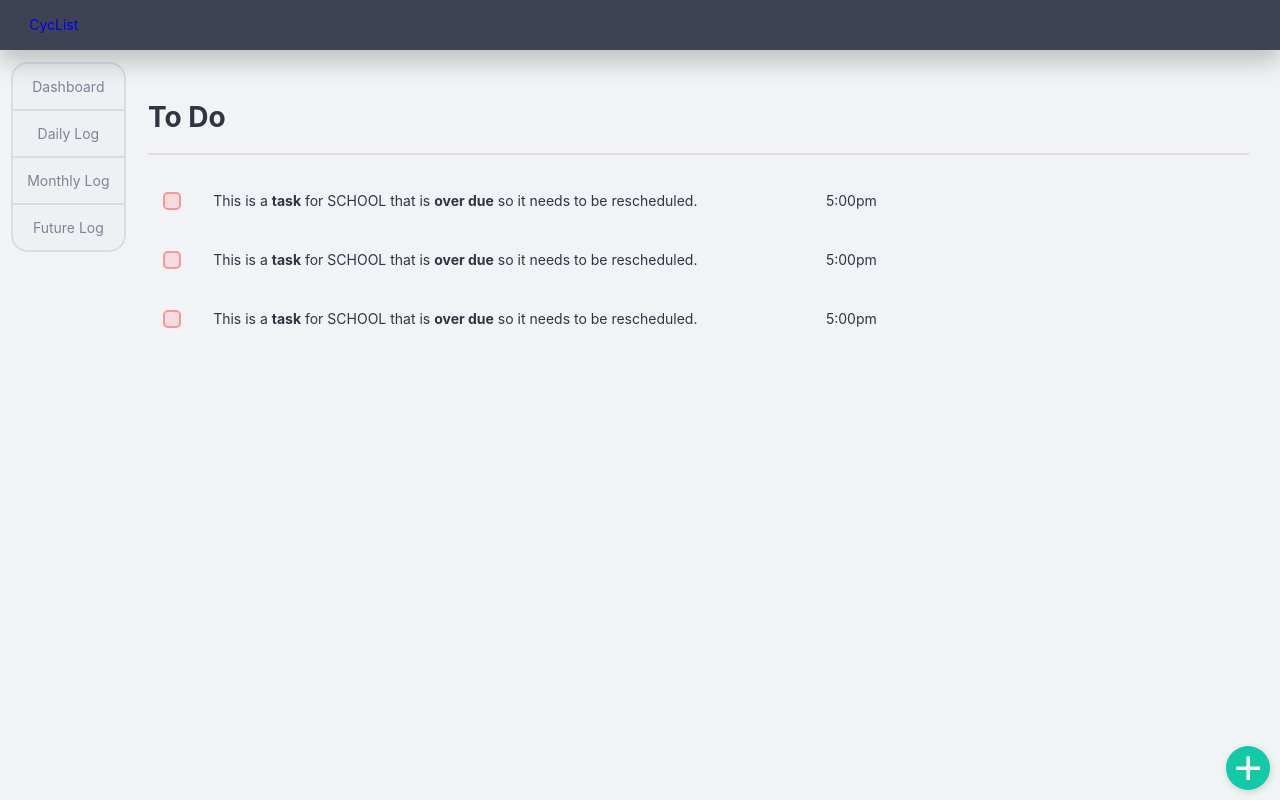
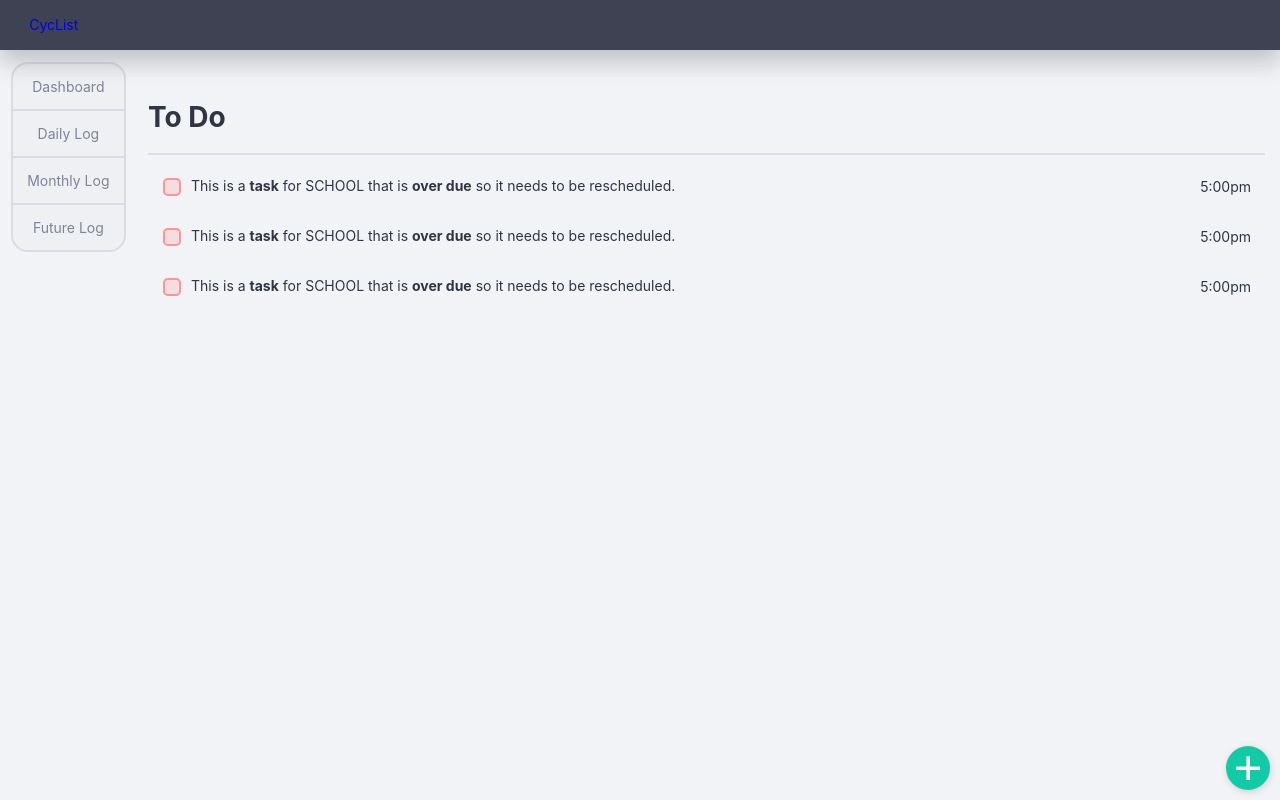
Before and after one commit to UTSCCSCC01/finalprojects22-cyclist, an Angular app in the folder frontend/CycList/: page /app-daily-log in a window 1280 px wide. Built offline with nearby package versions, Linux system fonts and the light colour scheme.

Commit message:
CYC-66: Improve styling and flexboxing of task node.

```diff
--- a/frontend/CycList/src/app/daily-log/daily-log.component.scss
+++ b/frontend/CycList/src/app/daily-log/daily-log.component.scss
@@ -1,3 +1,5 @@
+@import "../../styles.scss";
+
 .daily-log-task-container {
   // width: 100%;
 }
@@ -8,7 +10,7 @@
   // width: 720px;
   border-width: 0 0 2px 0;
   border-style: solid;
-  border-color: #dedede;
+  border-color: $color-grey-trans;
 
 
 
--- a/frontend/CycList/src/app/task/task.component.html
+++ b/frontend/CycList/src/app/task/task.component.html
@@ -1,11 +1,11 @@
 <!-- <div *ngFor="let task of tasks"> {{ task.content }} </div> -->
 
-<div class="container-1">
-  <div class="container-2">
+<!-- <div class="container-1"> -->
+  <div class="task">
       <div class="date-one">
           <div class="square-icon"></div>
-          <span id="task-text" >This is a <b>task</b> for SCHOOL that is <b>over due</b> so it needs to be rescheduled.</span>
-          <span id="task-time">5:00pm</span>
+          <div id="task-text" >This is a <b>task</b> for SCHOOL that is <b>over due</b> so it needs to be rescheduled.</div>
       </div>
+      <div id="task-time">5:00pm</div>
   </div>
-</div>
+<!-- </div> -->
--- a/frontend/CycList/src/app/task/task.component.scss
+++ b/frontend/CycList/src/app/task/task.component.scss
@@ -4,10 +4,13 @@ $radius-todo: 0.34em;
 $pd-task: 0.3em;
 $radius-task: $radius-todo + $pd-task;
 
-.container-2 {
+.task {
+  display: flex;
   padding: $pd-task;
   transition: all ease-in-out 200ms;
   border-radius: $radius-task;
+  justify-content: space-between;
+  align-items: center;
 
   &:hover{
     background-color: $color-grey-trans;
@@ -19,26 +22,23 @@ $radius-task: $radius-todo + $pd-task;
 //   border:#DDDDDD;
 // }
 
-.container-1{
-  border: 2px white;
-  height: 5%;
-  margin-bottom: 1%;
-}
+// .container-1{
+//   border: 2px white;
+//   height: 5%;
+//   margin-bottom: 1%;
+// }
 
-.container-2{
-  position: relative;
-  top: 15px;
-  border: 2px;
+// .container-2{
+  // position: relative;
+  // top: 15px;
+  // border: 2px;
   // width: 100%;
   // float:right;
-}
+// }
 
-#task-text {
-  padding-left: 3%;
-}
-
-#task-time {
-  padding-left: 12%;
+#task-text, #task-time {
+  padding-right: 0.7em;
+  padding-left: 0.7em;
 }
 
 .date-one{
@@ -52,6 +52,7 @@ $radius-task: $radius-todo + $pd-task;
   /* position: relative; */
   width: 18px;
   height: 18px;
+  margin-top: 0.1em;
   flex: none;
   /* left: 618px; */
   /* top: 512.13px; */
--- a/frontend/CycList/src/styles.scss
+++ b/frontend/CycList/src/styles.scss
@@ -135,7 +135,7 @@ router-outlet {
 }
 
 app-dashboard, app-daily-log, app-monthly-log, app-future-log {
-  padding: $pd-view;
+  padding: $pd-view $pd-view / 4 $pd-view $pd-view;
 
 }
 
```
